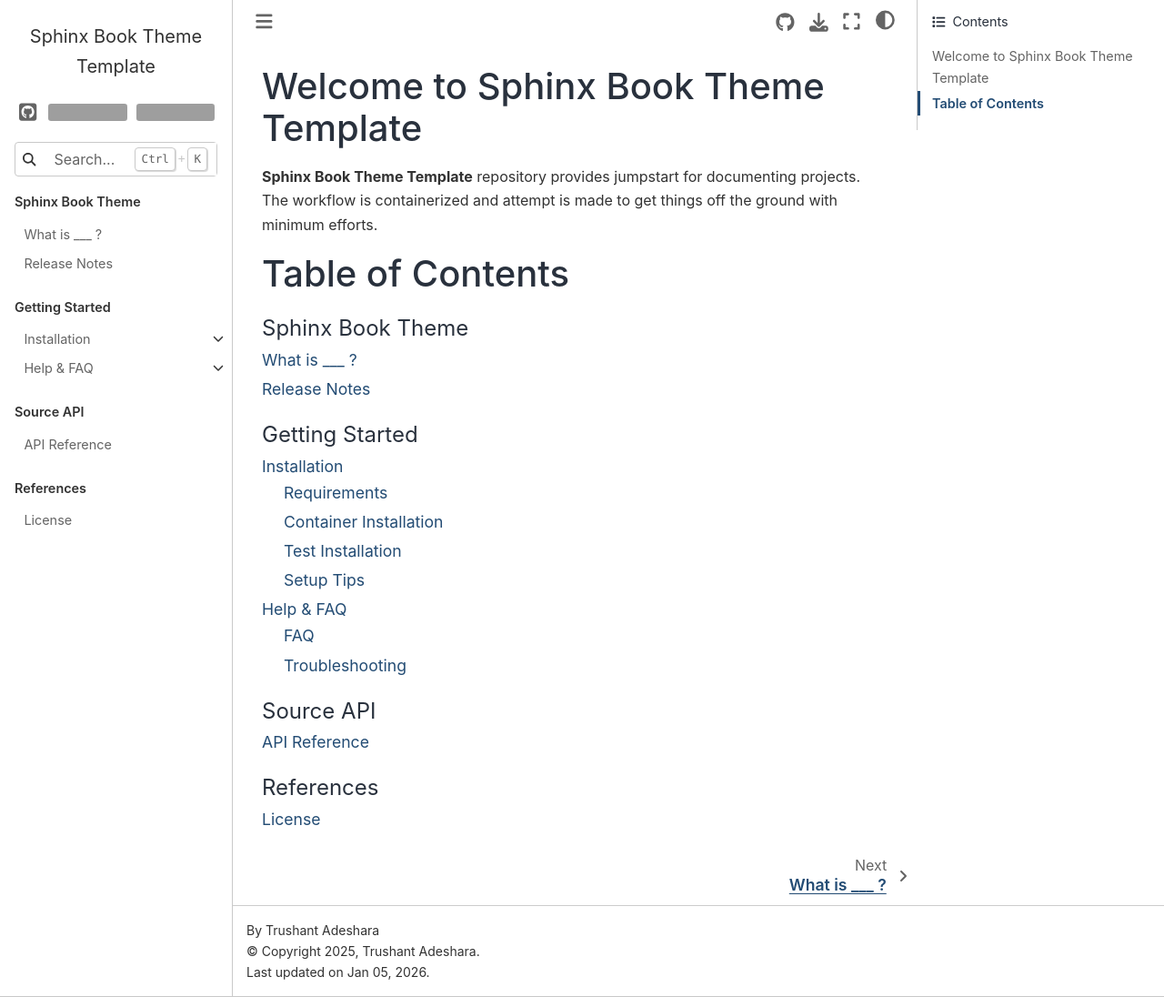
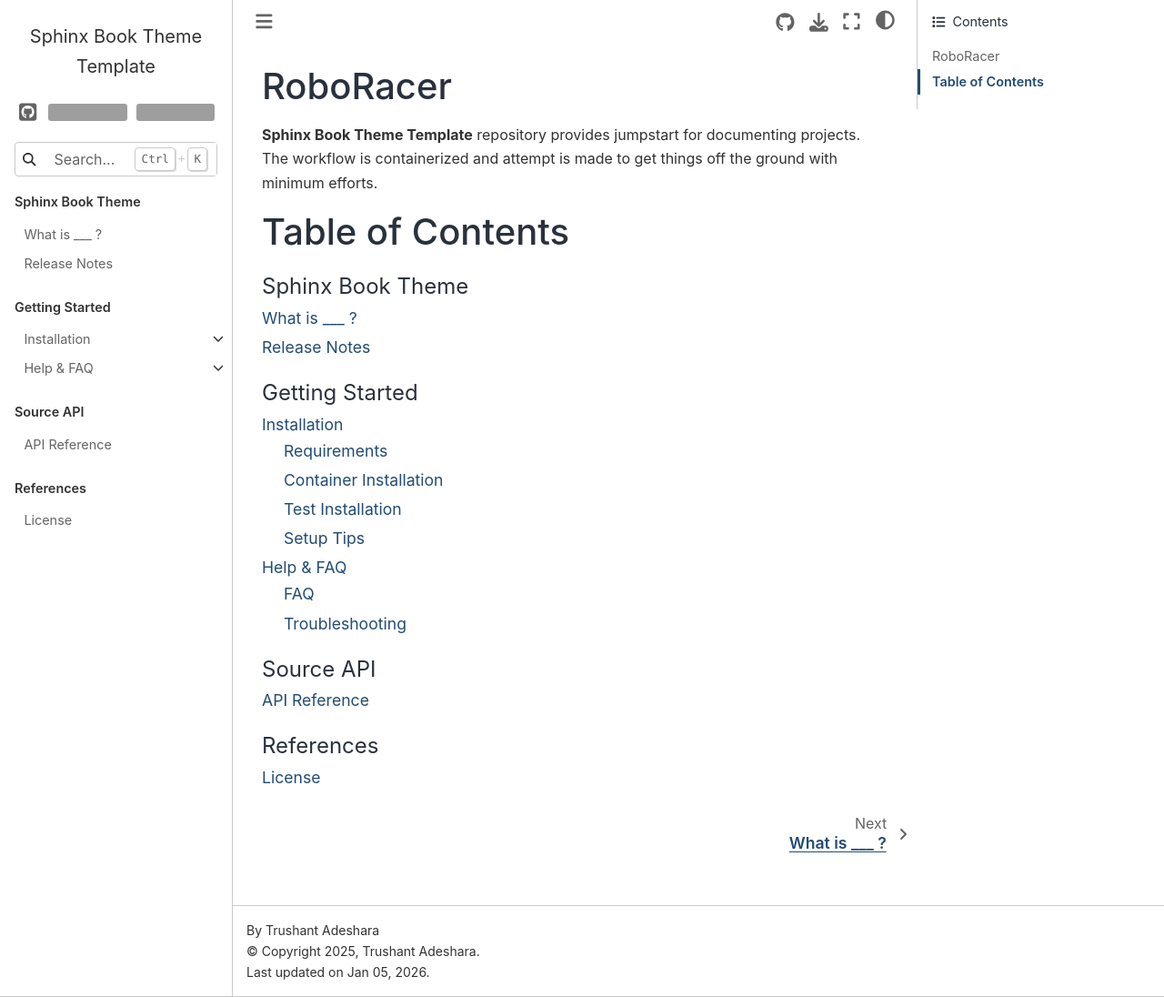
Before and after one commit to trushant05/roboracer, a Sphinx documentation site: the page built from docs/index.rst, in a window 1280 px wide and 1096 px high. Shown: the whole window at 91% size. Built offline with Sphinx 7.4.7 and the Sphinx Book theme 1.1.4, drawn with Linux system fonts in a browser that asks for light colours; the version number could not be read and is left out; grey boxes are pictures that could not be loaded.

Commit message:
Update title in docs

```diff
--- a/docs/index.rst
+++ b/docs/index.rst
@@ -1,4 +1,4 @@
-Welcome to Sphinx Book Theme Template
+RoboRacer
 =====================================
 
 **Sphinx Book Theme Template** repository provides jumpstart for documenting projects.
```
